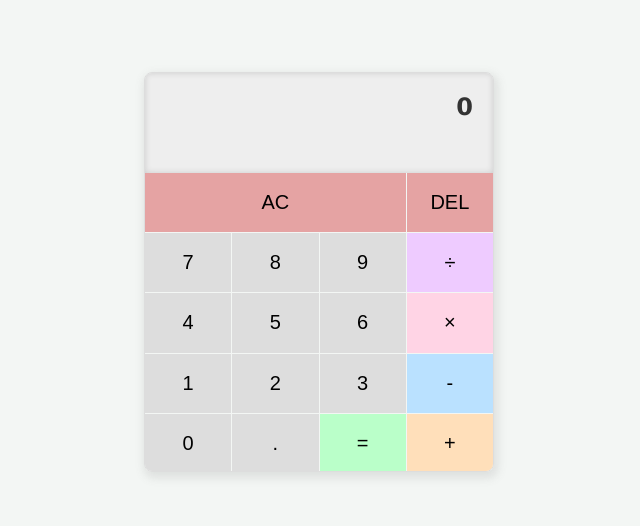
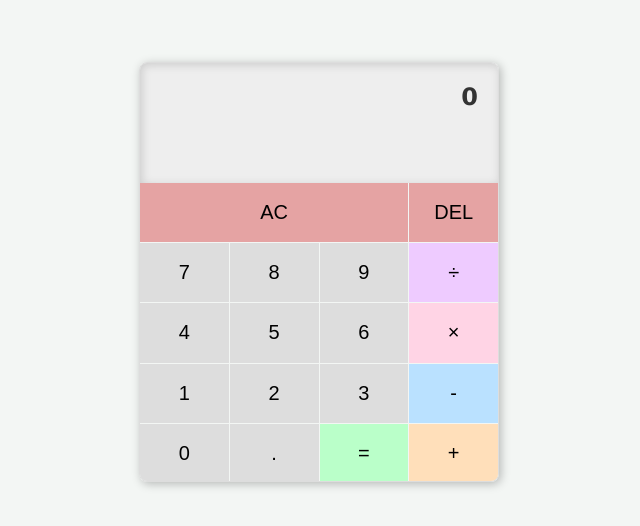
Before and after one commit to hammerztein/calculator, a plain HTML site: page index.html in a window 1280 px wide. Shown: the part 128-654 px from the top of the page, without its empty margins (321-961 px from the left). Drawn offline with Linux system fonts and the light colour scheme.

Commit message:
Adjust sizing and shadow of the container. Adjust size and inset shadow of display. Make bottom margin of sum bigger to account for larger numbers. Adjust big button size.

```diff
--- a/styles.css
+++ b/styles.css
@@ -27,29 +27,29 @@ body {
 
 /* Calculator container */
 .container {
-	height: 400px;
-	width: 350px;
+	height: 420px;
+	width: 360px;
 	min-width: 280px;
 	border: 1px solid #ddd;
 	border-radius: 8px;
-	box-shadow: 2px 4px 10px 2px rgba(100, 100, 100, 0.15);
+	box-shadow: 2px 2px 10px  rgba(0, 0, 0, 0.25);
 	overflow: hidden;
 }
 
 /* Calculator display */
 .display {
 	padding: 20px;
-	height: 100px;
+	height: 120px;
 	text-align: right;
 	background-color: #eeee;
-	box-shadow: inset 0 0 6px rgba(0,0,0,0.15);
+	box-shadow: 2px 2px 10px rgba(0,0,0,0.15) inset;
 }
 
 .sum {
 	font-size: 24px;
 	font-weight: 700;
 	color: #333;
-	margin-bottom: 20px;
+	margin-bottom: 30px;
 	height: 27px;
 }
 
@@ -62,7 +62,6 @@ body {
 /* Buttons */
 .buttons {
 	display: flex;
-	justify-content: center;
 	gap: 1px;
 	flex-wrap: wrap;
 	height: 300px;
@@ -76,7 +75,7 @@ body {
 }
 
 .btn.big {
-	flex: 2 260px;
+	flex: 2 263px;
 }
 
 .btn:hover {
```
